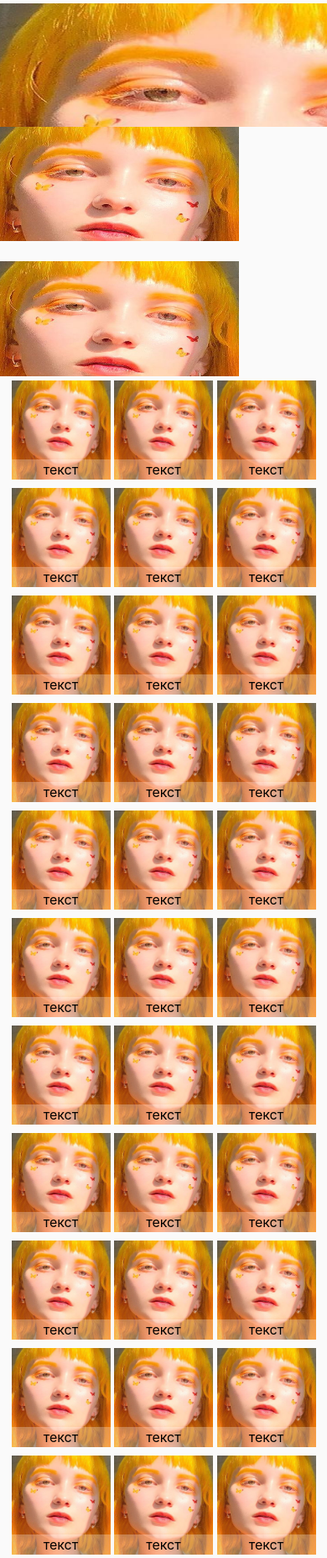
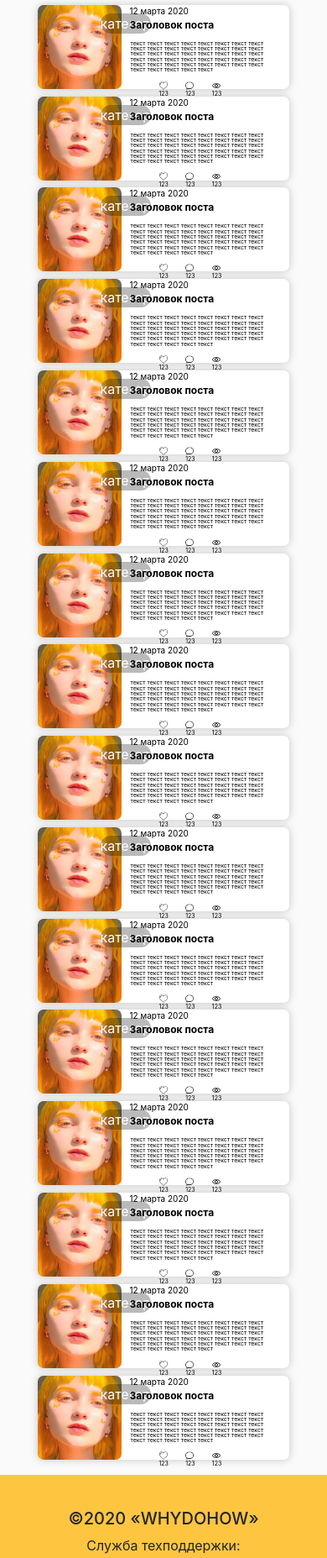
Before and after one commit to NUREPP2020/WhyDoHow, a PHP site: page / in a window 390 px wide; the page is wider, and only the part inside the window is pictured. Shown: the part 96-1951 px from the top of that part at 84% size. Run offline with PHP 8.4, Linux system fonts and the light colour scheme.

```diff
--- a/index.php
+++ b/index.php
@@ -21,6 +21,7 @@
 require('header.php')
 ?>
 <main class="main-block">
+    <!--
     <div class="centerDivs">
         <div class="row">
             <div class="thumb-wrap">
@@ -41,18 +42,58 @@ require('header.php')
             </div>
         </div>
     </div>
+    -->
     <div class="centerDivs">
         <?php
         #заменить на реальные ссылки на страницы с фоточками и текстом
-        for ($i = 0; $i < 115; $i++) {
+        for ($i = 0; $i < 16; $i++) {
             echo '
-                    <a href="#">
-                        <div class="item h-100 d-inline-block img-wrap " style="width: 118px; height: 118px; margin: auto">
-                            <img src="img/девушка1.jpg" alt="категория" style="width: 118px; height: 118px">
-                            <p style="bottom: -11px;">текст</p>
+        <a href="#">
+            <div class="item post">
+                <div class="h-100 d-inline-block img-wrap post-for-image">
+                    <img src="img/девушка1.jpg" alt="категория" class="post-image">
+                    <p class="post-image-category"
+                       style="width: 60%;border-radius: 17px;background-color: rgba(0, 0, 0, 0.27);color: white;    top: 10px; left: 75px;">
+                        категория</p>
+                </div>
+                <div class="col">
+                    <div class="row post-date">
+                        12 марта 2020
+                    </div>
+                    <div class="row post-header">
+                        <b>Заголовок поста</b>
+                    </div>
+                    <div class="row" style="padding: 10px">
+                        <p class="post-text">
+                            текст текст текст текст текст текст текст текст текст текст текст текст текст текст текст
+                            текст текст текст текст текст текст текст текст текст текст текст текст текст текст текст
+                            текст текст текст текст текст текст текст текст текст текст текст текст текст текст текст
+                        </p>
+                    </div>
+                    <div class="row post-statistics">
+                        <div class="col post-statistics-like">
+                            <div class="row post-statistics ">
+                                <img src="img/heart.png" alt="" class="post-statistics-image">
+                            </div>
+                            <div class="row post-statistics-values">123</div>
                         </div>
-                    </a>
-                                ';
+                        <div class="col post-statistics-comment" style="">
+                            <div class="row" style="padding: 0">
+                                <img src="img/comment.png" alt="" class="post-statistics-image">
+                            </div>
+                            <div class="row post-statistics-values">123</div>
+                        </div>
+                        <div class="col post-statistics-views" style="">
+                            <div class="row" style="padding: 0">
+                                <img src="img/eye.png" alt="" class="post-statistics-image">
+                            </div>
+                            <div class="row post-statistics-values">123</div>
+                        </div>
+                    </div>
+                </div>
+            </div>
+        </a>
+        ';
         }
         ?>
 
--- a/main.css
+++ b/main.css
@@ -1,5 +1,8 @@
 * {
     font-size: 1em;
+}
+
+body {
 }
 
 .orange-background {
@@ -17,9 +20,10 @@
 }
 
 .main-block {
-    background: #FAFAFA;
     padding: 1% 11% 3% 11%;
     position: static;
+    background-color: rgba(255, 250, 245, 1);
+
 }
 
 .round-sides {
@@ -69,6 +73,7 @@
     background-color: rgba(255, 255, 255, 0.27);
 }
 
+
 .item {
     display: inline-block;
     padding: 5px 0px;
@@ -87,7 +92,78 @@ a {
 }
 
 .post {
+    width: 550px;
+    height: 200px;
+    margin: 10px 5px 0px 0px;
+    padding: 0;
+    background-color: white;
+    border-radius: 7px;
+    box-shadow: 0 0 10px rgba(127, 127, 127, 0.42);
+}
 
+.post-for-image {
+    width: 200px;
+    height: 200px;
+    margin: 0;
+    float: left;
+}
+
+.post-image {
+    width: 200px;
+    height: 200px;
+    border-radius: 7px;
+}
+
+.post-image-category {
+    top: 10px;
+    left: 75px;
+
+}
+
+.post-date {
+    padding: 0 0 0 10px;
+    font-size: 13px;
+}
+
+.post-header {
+    padding: 0 0 0 10px;
+    font-size: 30px;
+}
+
+.post-text {
+    text-align: left;
+    line-height: 100%;
+    font-size: 12px;
+    margin:  0 0 0 9px;
+}
+
+.post-statistics {
+    padding: 0;
+}
+
+.post-statistics-like {
+    padding: 0;
+    left: 100px;
+}
+
+.post-statistics-comment {
+    padding: 0;
+    left: 60px;
+}
+
+.post-statistics-views {
+    padding: 0;
+    left: 10px;
+}
+
+.post-statistics-image {
+    width: 20px;
+    padding: 0;
+}
+
+.post-statistics-values {
+    padding: 0;
+    font-size: 12px;
 }
 
 /* задаёт высоту контейнера для 16:9 (если 4:3 — поставьте 75%) */
@@ -251,7 +327,66 @@ a {
     .form-autorisation-size {
         width: 100%;
     }
+
     .btn-API-SN-text {
         font-size: 12px;
     }
+
+    .post {
+        width: 300px;
+        height: 100px;
+        margin: 2px 1px 0px 0px;
+    }
+
+    .post-for-image {
+        width: 100px;
+        height: 100px;
+    }
+
+    .post-image {
+        width: 100px;
+        height: 100px;
+    }
+
+    .post-image-category {
+        top: 0px;
+        left: 75px;
+    }
+
+    .post-date {
+        padding: 0 0 0 10px;
+        font-size: 10px;
+    }
+
+    .post-header {
+        padding: 0 0 0 10px;
+        font-size: 12px;
+    }
+
+    .post-text {
+        line-height: 90%;
+        font-size: 7px;
+        margin:  0 0 0 1px;
+    }
+
+    .post-statistics-like {
+        left: 60px;
+    }
+
+    .post-statistics-comment {
+        left: 30px;
+    }
+
+    .post-statistics-views {
+        left: 0;
+    }
+
+    .post-statistics-image {
+        width: 10px;
+        padding: 0;
+    }
+    .post-statistics-values {
+        padding: 0;
+        font-size: 7px;
+    }
 }
```
Also changed, not shown: img/comment.png (added), img/eye.png (added), img/heart.png (added).
